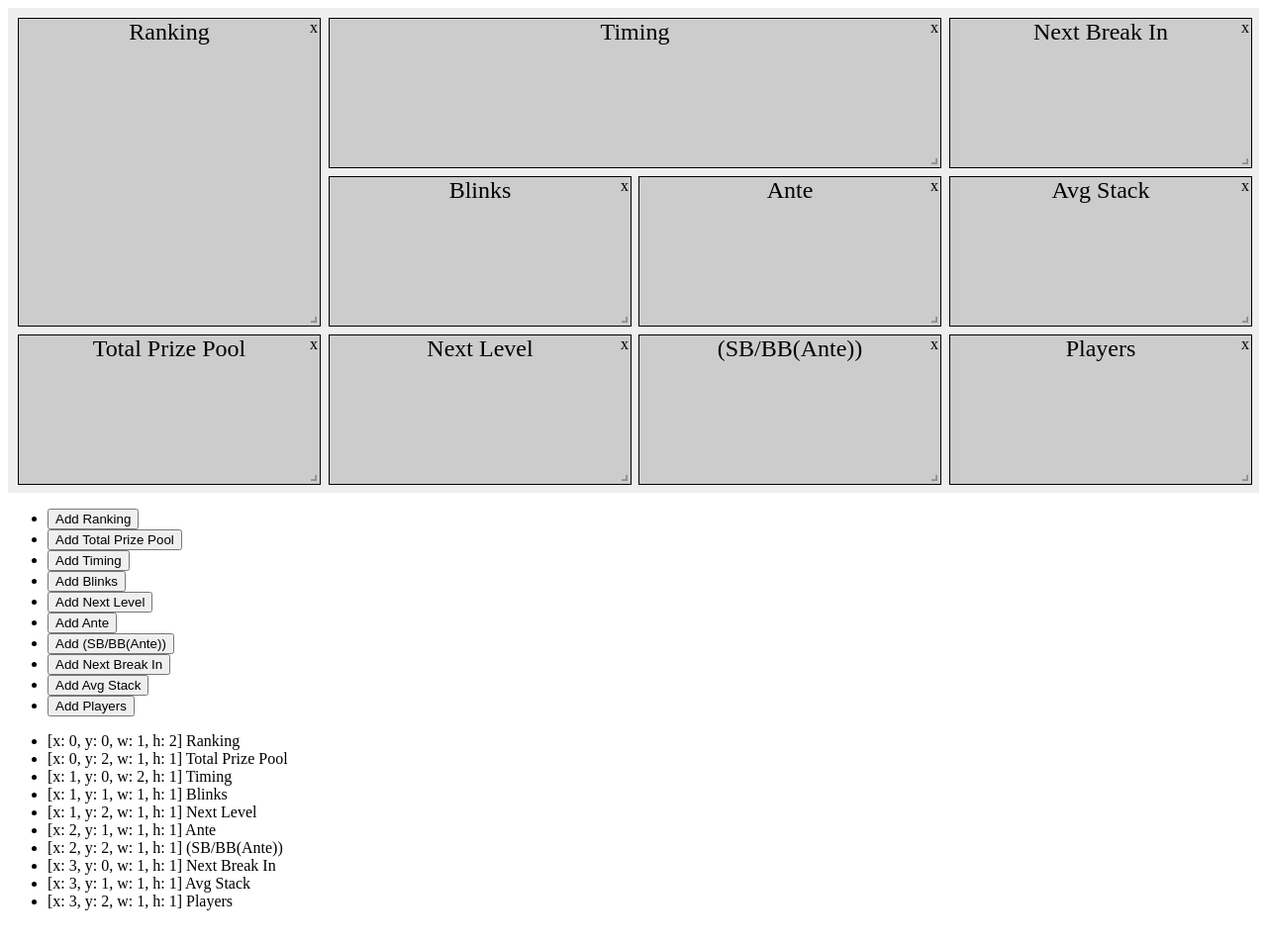
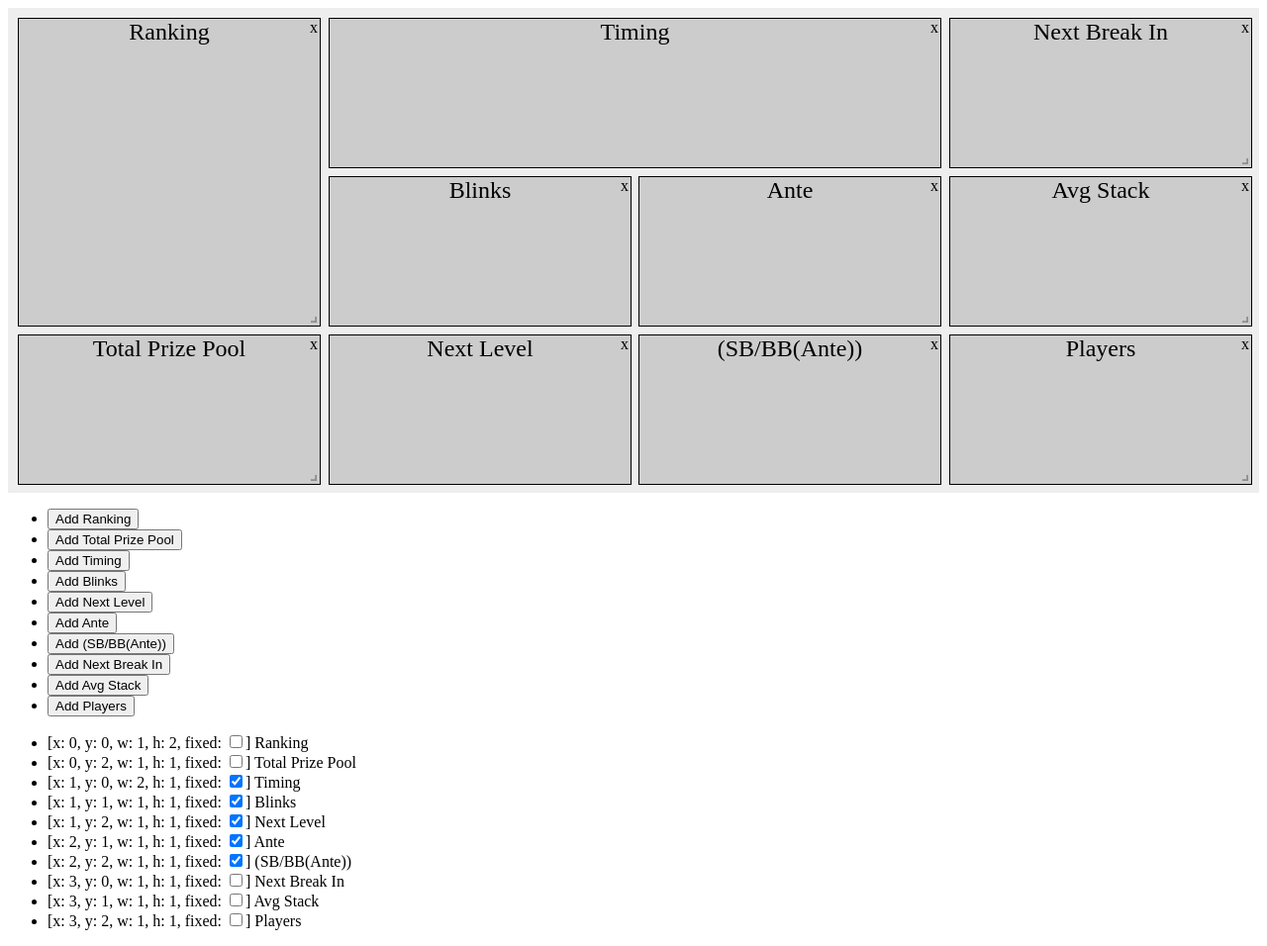
Before and after one commit to SocolaDaiCa/vue-grid-layout, a plain HTML site: page index.html in a window 1280 px wide. Shown: the whole page at 99% size. Drawn offline with nearby package versions, Linux system fonts and the light colour scheme.

Commit message:
Update index.html

```diff
--- a/index.html
+++ b/index.html
@@ -124,7 +124,7 @@
         </ul>
         <ul>
             <li v-for="item in layout">
-                [x: {{ item.x }}, y: {{ item.y }}, w: {{ item.w }}, h: {{ item.h }}] {{ item.name }}
+                [x: {{ item.x }}, y: {{ item.y }}, w: {{ item.w }}, h: {{ item.h }}, fixed: <input type="checkbox" v-model="item.static">] {{ item.name }}
             </li>
         </ul>
     </div>
@@ -143,12 +143,12 @@
                     {"x":0,"y":0,"w":1,"h":2,"i":"0", static: false, name: 'Ranking'},
                     {"x":0,"y":2,"w":1,"h":1,"i":"1", static: false, name: 'Total Prize Pool'},
 
-                    {"x":1,"y":0,"w":2,"h":1,"i":"2", static: false, name: 'Timing'},
-                    {"x":1,"y":1,"w":1,"h":1,"i":"3", static: false, name: 'Blinks'},
-                    {"x":1,"y":2,"w":1,"h":1,"i":"4", static: false, name: 'Next Level'},
+                    {"x":1,"y":0,"w":2,"h":1,"i":"2", static: true, name: 'Timing'},
+                    {"x":1,"y":1,"w":1,"h":1,"i":"3", static: true, name: 'Blinks'},
+                    {"x":1,"y":2,"w":1,"h":1,"i":"4", static: true, name: 'Next Level'},
 
-                    {"x":2,"y":1,"w":1,"h":1,"i":"5", static: false, name: 'Ante'},
-                    {"x":2,"y":2,"w":1,"h":1,"i":"6", static: false, name: '(SB/BB(Ante))'},
+                    {"x":2,"y":1,"w":1,"h":1,"i":"5", static: true, name: 'Ante'},
+                    {"x":2,"y":2,"w":1,"h":1,"i":"6", static: true, name: '(SB/BB(Ante))'},
 
                     {"x":3,"y":0,"w":1,"h":1,"i":"7", static: false, name: 'Next Break In'},
                     {"x":3,"y":1,"w":1,"h":1,"i":"8", static: false, name: 'Avg Stack'},
```
